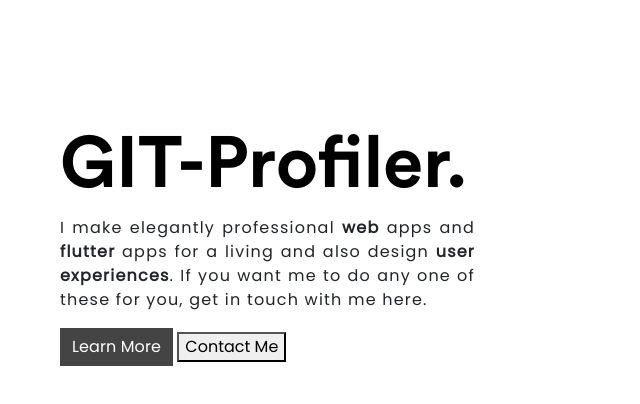
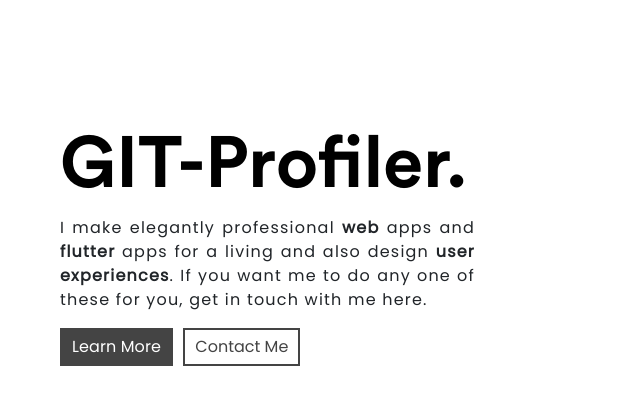
Before and after one commit to ishandeveloper/GITProfiler, a plain HTML site: page index.html in a window 1280 px wide. Shown: the part 38-442 px from the top of the page, without its empty margins (75-715 px from the left). Drawn offline with nearby package versions, Linux system fonts and the light colour scheme.

Commit message:
updated css

```diff
--- a/style.css
+++ b/style.css
@@ -58,3 +58,11 @@ body{
     letter-spacing: 0.1;
     transition: all 1s;
 }
+.contact-btn {
+    margin-left: 6px;
+    padding: 5px 10px;
+    color: var(--light-text-color);
+    background: none;
+    border: 2px solid var(--light-text-color);
+    transition: all 1s;
+}
```
